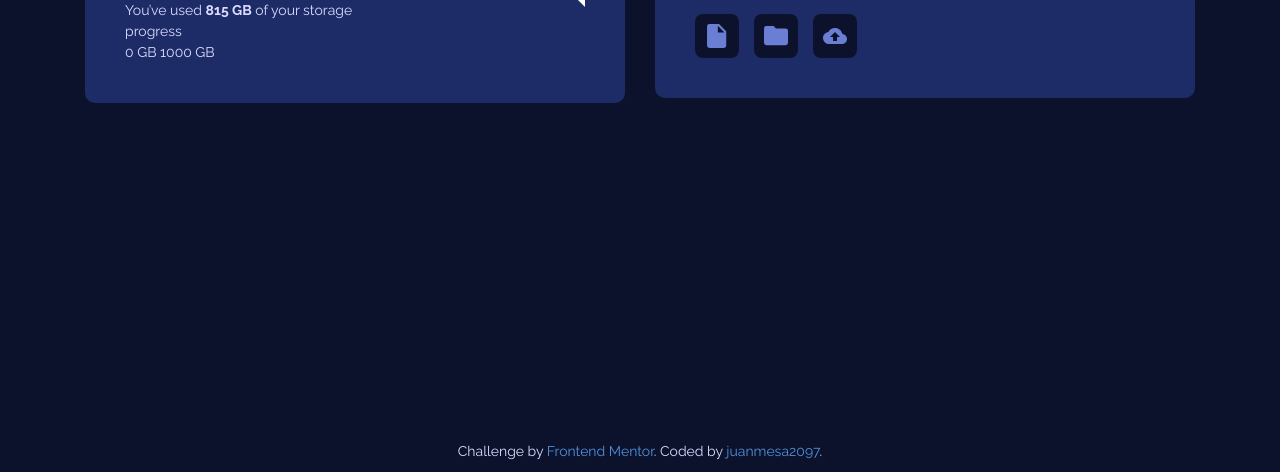
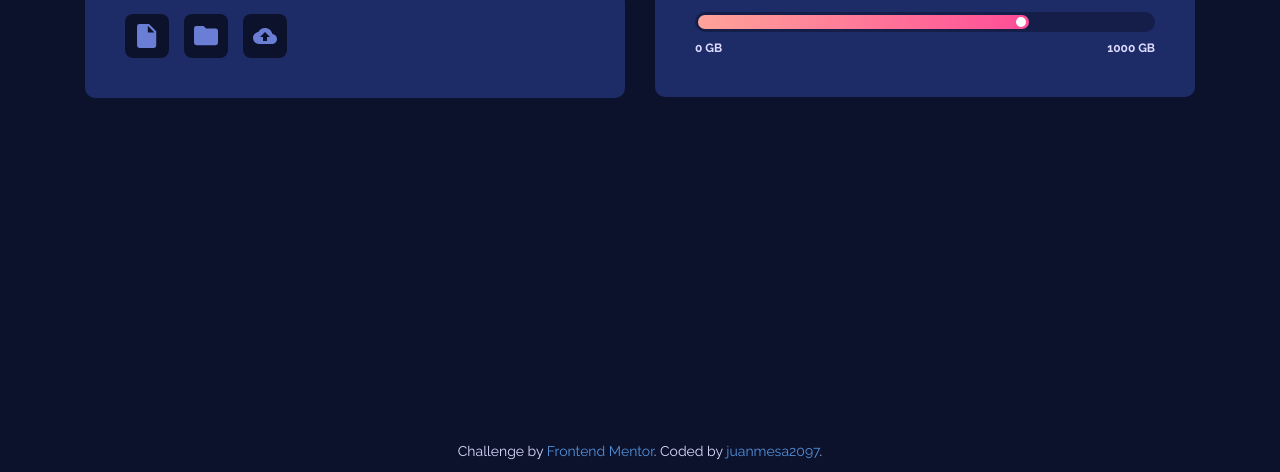
Before and after one commit to juanmesa2097/fm-fylo-data-storage, a plain HTML site: page src/index.html in a window 1280 px wide. Shown: the part 399-871 px from the top of the page. Drawn offline with Linux system fonts and the light colour scheme.

Commit message:
Create second card

```diff
--- a/src/assets/css/styles.css
+++ b/src/assets/css/styles.css
@@ -217,3 +217,47 @@ a:hover {
   right: 0;
   top: calc(100% - 0.7rem);
 }
+
+.progress-bar {
+  padding-top: 1.5rem;
+  position: relative;
+}
+
+.progress {
+  width: 100%;
+  height: 2rem;
+  padding: 0.3rem;
+  background: rgba(12, 18, 44, 0.514);
+  border-radius: 180px;
+  overflow: hidden;
+}
+
+.progress-span {
+  background: var(--primary);
+  border-radius: 180px;
+  width: 73%;
+  height: 100%;
+  position: relative;
+  overflow: hidden;
+}
+
+.progress-span::after {
+  content: '';
+  width: 10px;
+  height: 10px;
+  position: absolute;
+  right: 3px;
+  top: 50%;
+  transform: translateY(-50%);
+  background: #fff;
+  border-radius: 50%;
+}
+
+.progress-indicators {
+  display: flex;
+  align-items: center;
+  justify-content: space-between;
+  font-size: 1.2rem;
+  font-weight: 700;
+  margin-top: 0.7rem;
+}
--- a/src/index.html
+++ b/src/index.html
@@ -23,34 +23,8 @@
     <main>
       <div class="section">
         <div class="container h-100">
+          <!-- row -->
           <div class="h-100 row align-items-center justify-content-center">
-            <!-- col -->
-            <div class="col-12 col-lg-6 mt-5">
-              <!-- card -->
-              <div class="card mt-5">
-                <!-- info -->
-                <div class="storage-info">
-                  You’ve used <span class="text-primary bold"> 815 GB</span> of
-                  your storage
-
-                  <div class="popover">
-                    <span class="popover-main">185</span> GB Left
-                  </div>
-                </div>
-                <!-- info end -->
-
-                <!-- progress bar -->
-                <div class="progress-bar">
-                  <div class="span">progress</div>
-                  <span class="progress-start">0 GB</span>
-                  <span class="progress-end">1000 GB</span>
-                </div>
-                <!-- progress bar end -->
-              </div>
-              <!-- card end -->
-            </div>
-            <!-- col end -->
-
             <!-- col -->
             <div class="col-12 col-lg-6">
               <!-- card -->
@@ -89,7 +63,39 @@
               <!-- card end -->
             </div>
             <!-- col end -->
+
+            <!-- col -->
+            <div class="col-12 col-lg-6 mt-5">
+              <!-- card -->
+              <div class="card">
+                <!-- info -->
+                <div class="storage-info">
+                  You’ve used <span class="text-primary bold"> 815 GB</span> of
+                  your storage
+
+                  <div class="popover">
+                    <span class="popover-main">185</span> GB Left
+                  </div>
+                </div>
+                <!-- info end -->
+
+                <!-- progress bar -->
+                <div class="progress-bar">
+                  <div class="progress">
+                    <div class="progress-span"></div>
+                  </div>
+                  <div class="progress-indicators">
+                    <span class="progress-start">0 GB</span>
+                    <span class="progress-end">1000 GB</span>
+                  </div>
+                </div>
+                <!-- progress bar end -->
+              </div>
+              <!-- card end -->
+            </div>
+            <!-- col end -->
           </div>
+          <!-- row end -->
         </div>
       </div>
     </main>
```
